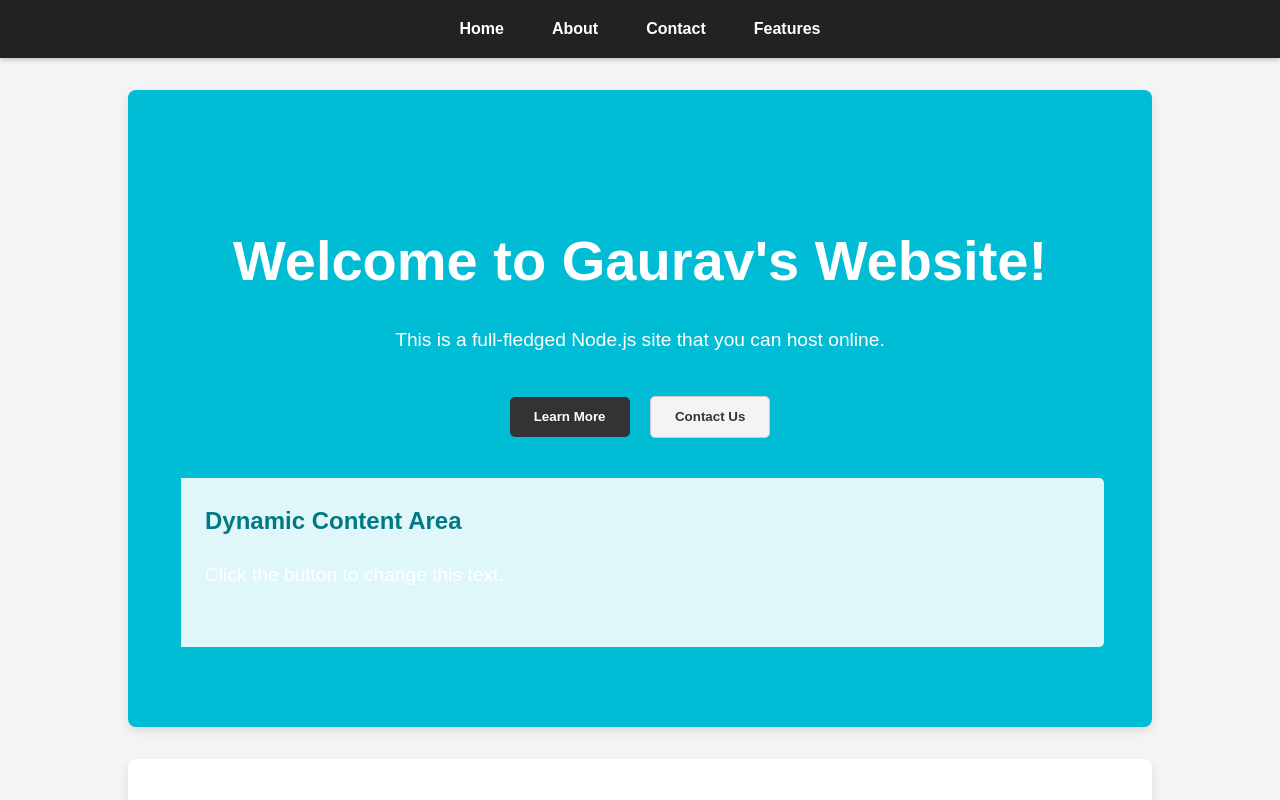
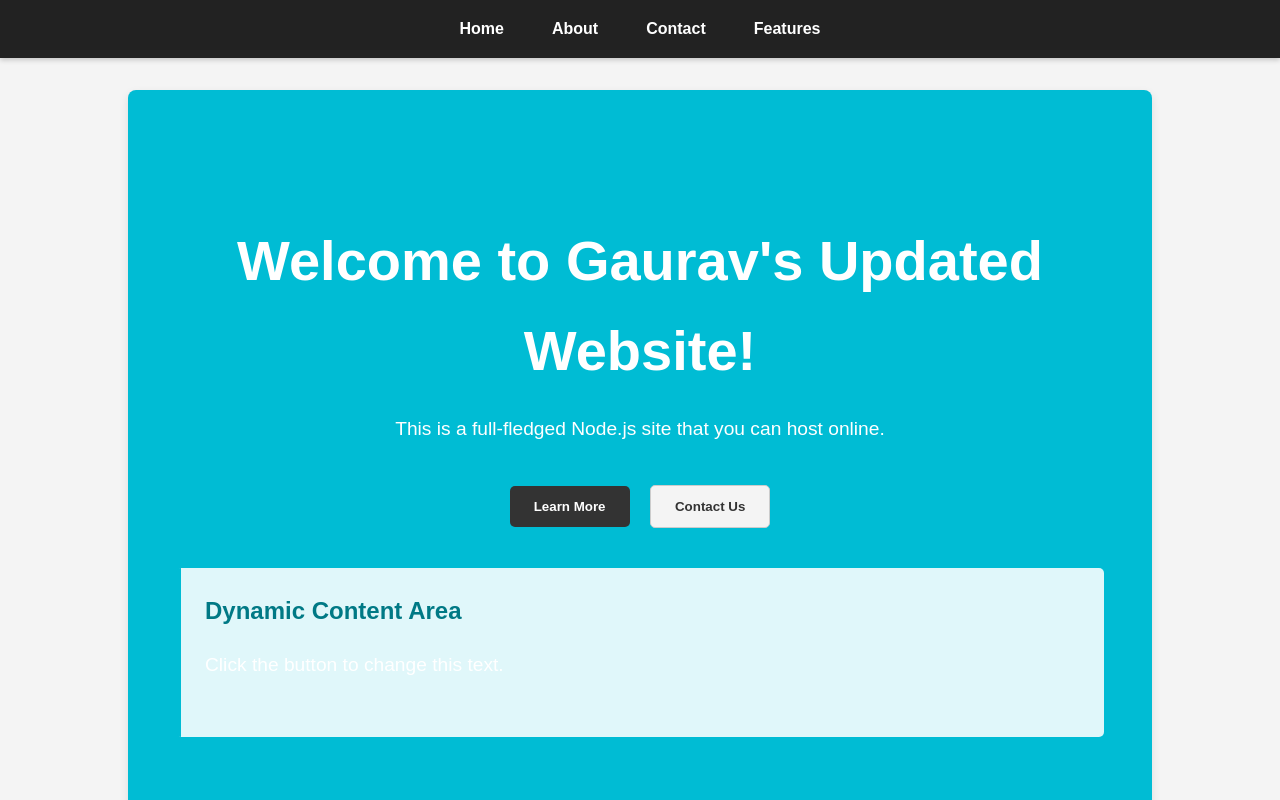
Before and after one commit to simply-gaurav/gaurav_as_u_know_site, a website: page public/index.html in a window 1280 px wide. Shown: the top 800 px of the page. Drawn offline with Linux system fonts and the light colour scheme.

Commit message:
Update: Changed welcome message on index.html

```diff
--- a/public/index.html
+++ b/public/index.html
@@ -19,7 +19,7 @@
   </header>
   <main>
     <section id="home" class="hero">
-      <h1>Welcome to Gaurav's Website!</h1>
+      <h1>Welcome to Gaurav's Updated Website!</h1>
       <p>This is a full-fledged Node.js site that you can host online.</p>
       <button id="mainActionButton" class="btn primary">Learn More</button>
       <button class="btn secondary">Contact Us</button>
```
Also changed, not shown: README.md.
